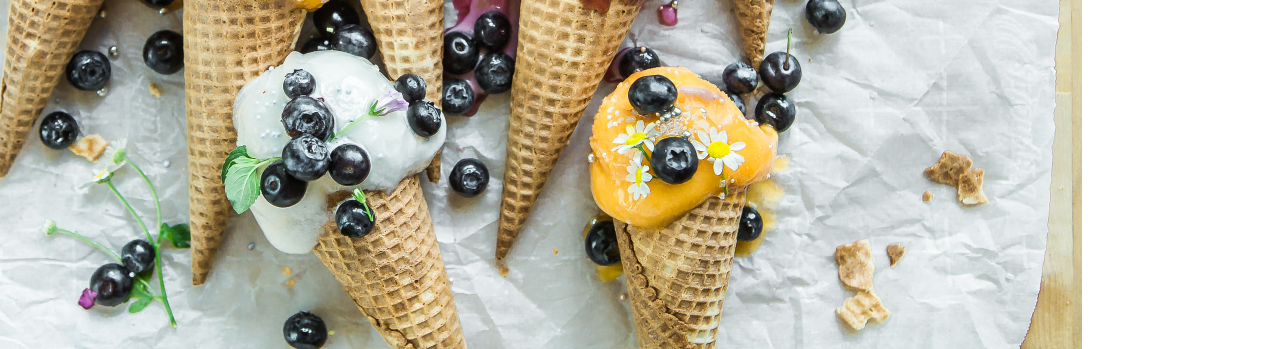
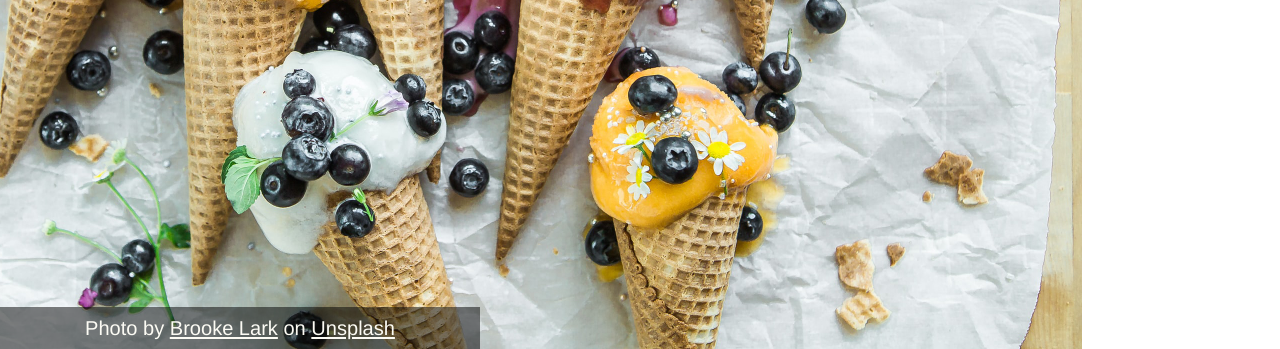
Before and after one commit to xsherryhe/sign-up-form, a plain HTML site: page index.html in a window 1280 px wide. Shown: the part 451-800 px from the top of the page. Drawn offline with Linux system fonts and the light colour scheme.

Commit message:
Added background photo credit as footer

```diff
--- a/index.html
+++ b/index.html
@@ -12,6 +12,7 @@
       <img id="logo" src="images/ice-cream-logo.svg" alt="Sweet Scoops logo, an ice cream sundae in a cup.">
       <p id="logo-text">Sweet Scoops</p>
     </div>
+    <footer id="photo-credit">Photo by <a href="https://unsplash.com/@brookelark">Brooke Lark</a> on <a href="https://unsplash.com">Unsplash</a></footer>
   </div>
   <form action="" method="post">
     <input type="text">
--- a/styles/form-styles.css
+++ b/styles/form-styles.css
@@ -5,7 +5,15 @@
 
 :root {
   --banner-color: #fcfbf4;
+  --banner-container-bg-color: rgba(0, 0, 0, 0.5);
+  --text-color: black;
+  --logo-fonts: logo-font, -apple-system, BlinkMacSystemFont, 'Segoe UI', 'Open Sans', 'Helvetica Neue', sans-serif;
+  --text-fonts: 'Helvetica Neue', -apple-system, BlinkMacSystemFont, 'Segoe UI', 'Open Sans', sans-serif;
   font-size: calc(8px + 0.75vh + 0.75vw);
+}
+
+* {
+  box-sizing: border-box;
 }
 
 body {
@@ -38,13 +46,13 @@ body::before {
   align-items: center;
   position: absolute;
   top: 10rem;
-  background-color: rgba(0, 0, 0, 0.5);
+  background-color: var(--banner-container-bg-color);
   height: 9rem;
   width: 100%;
 }
 
 #logo-text {
-  font-family: logo-font;
+  font-family: var(--logo-fonts);
   font-weight: bold;
   font-size: 3.2rem;
   margin: 0;
@@ -55,6 +63,22 @@ body::before {
   height: 8rem;
 }
 
+#photo-credit {
+  position: absolute;
+  background-color: var(--banner-container-bg-color);
+  color: var(--banner-color);
+  font-family: var(--text-fonts);
+  font-size: 0.85rem;
+  bottom: 0;
+  text-align: center;
+  width: 100%;
+  padding: 0.4rem 0 0.4rem;
+}
+
+a:link, a:visited {
+  color: var(--banner-color);
+}
+
 form {
   flex: 2;
 }
```
